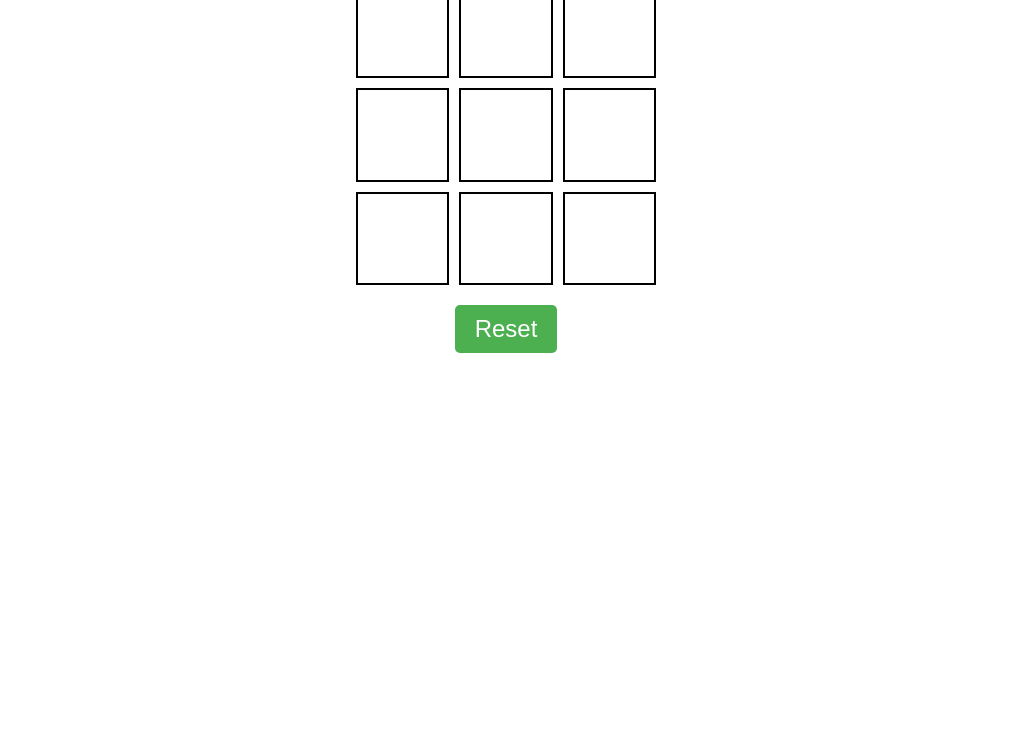
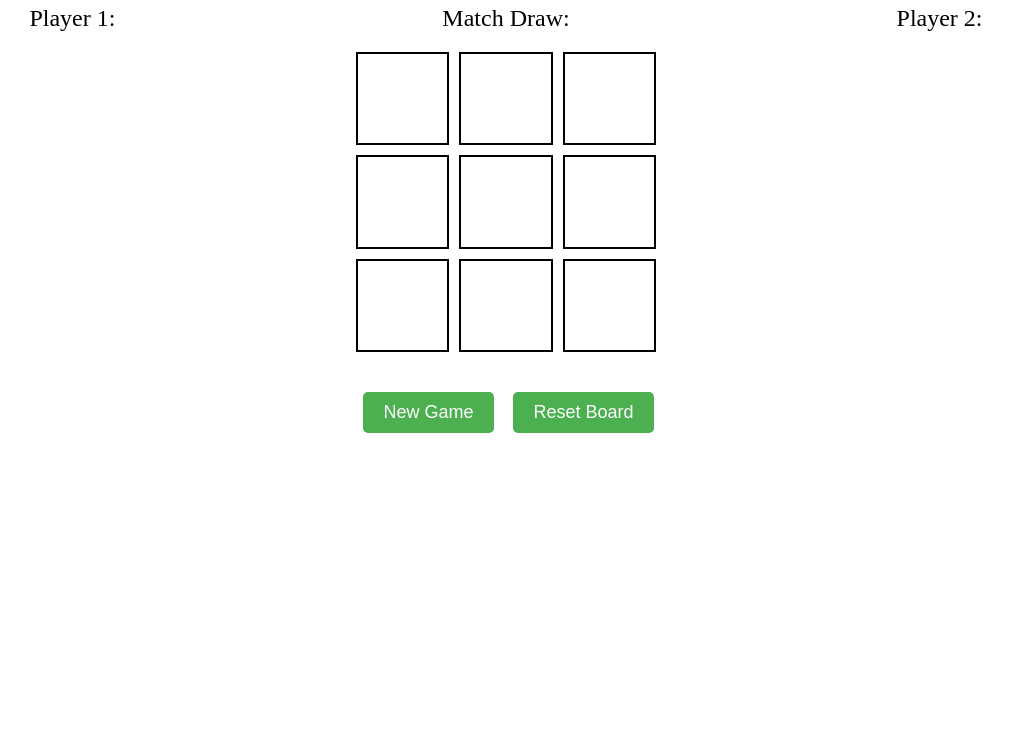
Before and after one commit to programmerShoaib/tic-tac-toe, a plain HTML site: page index.html in a window 1280 px wide. Shown: the part 57-800 px from the top of the page, without its empty margins (134-1146 px from the left). Drawn offline with Linux system fonts and the light colour scheme.

Commit message:
add a new button but the function has t be created

```diff
--- a/index.html
+++ b/index.html
@@ -8,6 +8,11 @@
 </head>
 <body>
     <h1>Tic Tac Toe</h1>
+    <div id="scoreboard">
+        <p class="text">Player 1: <span id="player1"></span></p>
+        <p class="text">Match Draw: <span id="draw"></span></p>
+        <p class="text">Player 2: <span id="player2"></span></p>
+    </div>
     <div id="board">
         <div class="box" id="box1"></div>
         <div class="box" id="box2"></div>
@@ -19,7 +24,10 @@
         <div class="box" id="box8"></div>
         <div class="box" id="box9"></div>
     </div>
-    <button id="reset" onclick="newGame()">Reset</button>
+    <div id="buttons">
+        <button id="newGame" onclick="newGame()">New Game</button>
+        <button id="reset" onclick="newBoard()">Reset Board</button>
+    </div>
     <script src="script.js"></script>
 </body>
 </html>
--- a/script.js
+++ b/script.js
@@ -36,8 +36,8 @@ box2.addEventListener("click", () => {
 box3.addEventListener("click", () => {
     if (box3.innerHTML == "") {
         box3.innerHTML = player;
+        winCheck(box1, box2, box3);
         changeTurn();
-        winCheck(box1, box2, box3);
         winCheck(box4, box5, box6);
     }
 });
@@ -87,7 +87,7 @@ box9.addEventListener("click", () => {
 
 // }
 
-let newGame = () => {    // function to reset the game
+let newBoard = () => {    // function to reset the game
     box1.innerHTML = "";
     box2.innerHTML = "";
     box3.innerHTML = "";
--- a/style.css
+++ b/style.css
@@ -6,6 +6,12 @@
 h1 {
     font-size: 36px;
     text-align: center;
+}
+#scoreboard {
+    display: flex;
+    justify-content: space-around;
+    margin: 20px 0;
+    font-size: 24px;
 }
 #board {
     display: grid;
@@ -23,10 +29,18 @@ h1 {
     font-size: 48px;
     border: 2px solid black;
 }
-#reset {
+#buttons {
+    display: grid;
+    grid-template-columns: repeat(2, 1fr);
+    gap: 10px;
+    width: 300px;
+    margin: 0 auto;
+    margin-top: 20px;
+}
+#reset , #newGame {
     display: block;
     margin: 20px auto;
-    font-size: 24px;
+    font-size: 18px;
     padding: 10px 20px;
     background-color: #4CAF50;
     color: white;
```
